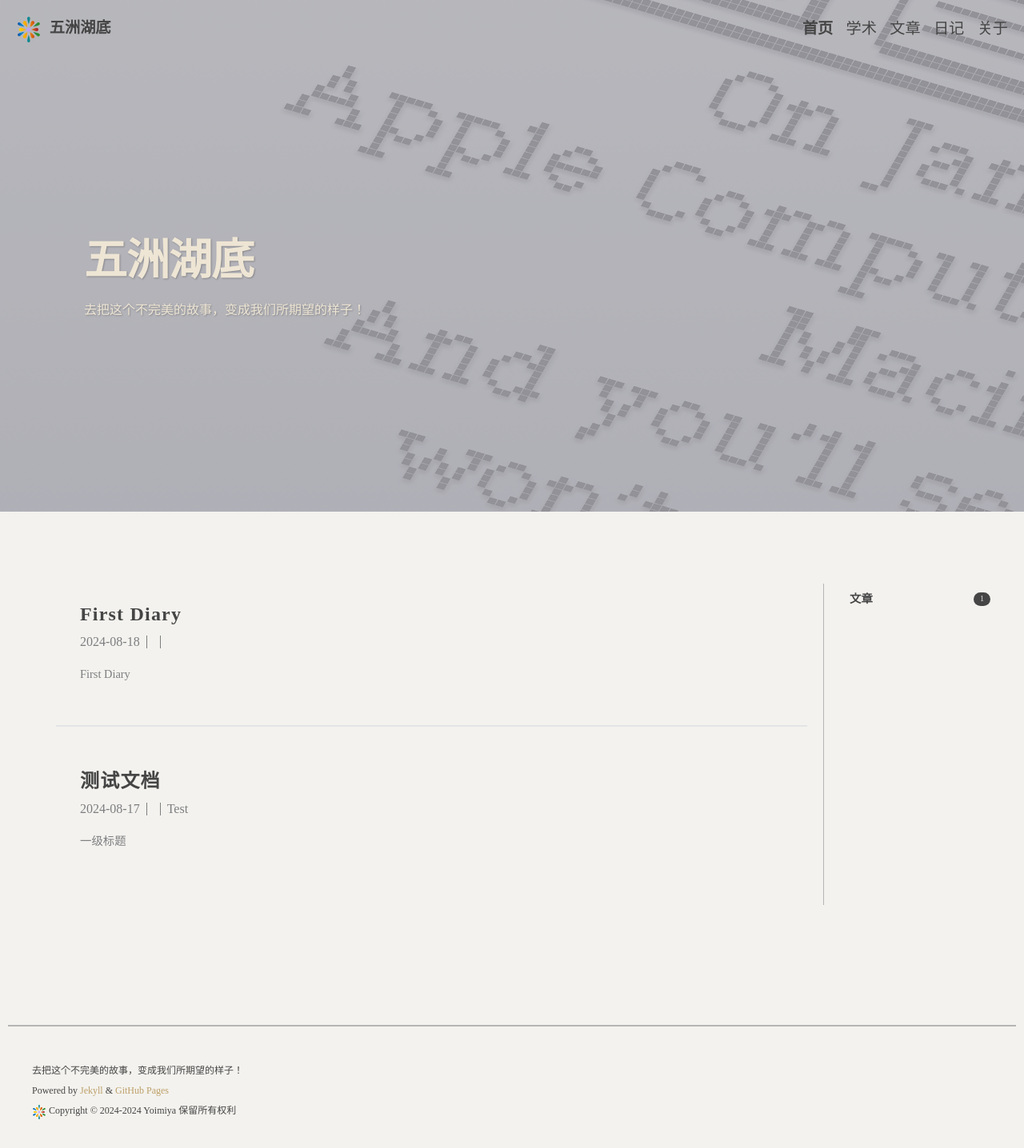
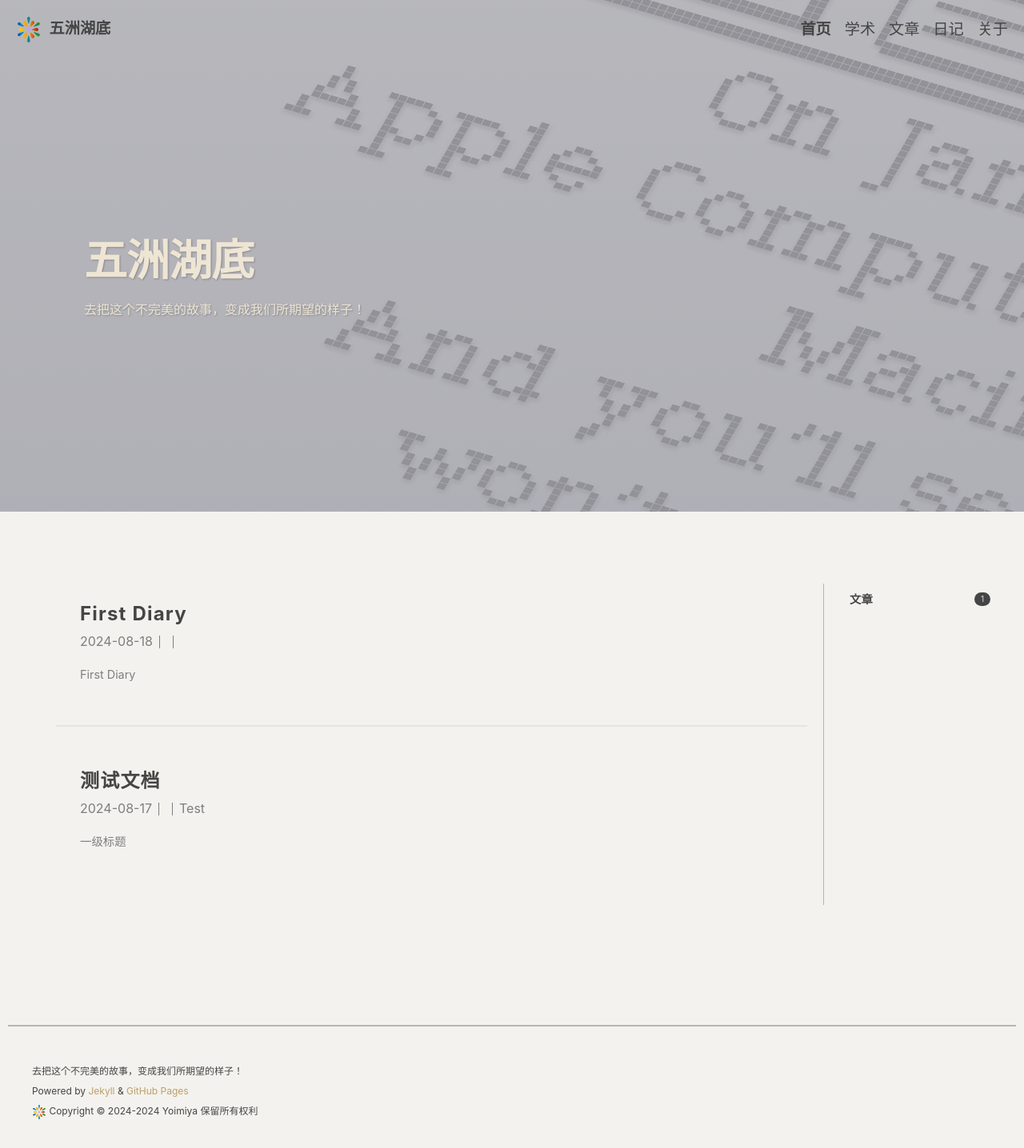
Before and after one commit to SJTUYoimiya/SJTUYoimiya.github.io, a Jekyll site: the page built from index.html, in a window 1280 px wide. Shown: the whole page at 80% size. Built offline with Jekyll 4.4.1, drawn with Linux system fonts in a browser that asks for light colours; some web fonts are replaced.

Commit message:
优化字体加载性能

```diff
--- a/_sass/fonts.scss
+++ b/_sass/fonts.scss
@@ -3,7 +3,7 @@
     font-family: 'Yoimiya';
     font-weight: 400;
     font-style: normal;
-    src: url('assets/fonts/PingFangSC-Regular.woff2') format('woff2');
+    src: url('/assets/fonts/PingFangSC-Regular.woff2') format('woff2');
     font-display: swap;
 }
 
@@ -12,7 +12,7 @@
     font-family: 'JetBrains Mono';
     font-weight: 400;
     font-style: normal;
-    src: url('assets/fonts/JetbrainsMono/JetBrainsMono-Regular.woff2') format('woff2');
+    src: url('/assets/fonts/JetbrainsMono/JetBrainsMono-Regular.woff2') format('woff2');
     font-display: swap;
 }
 
@@ -20,7 +20,7 @@
     font-family: 'JetBrains Mono';
     font-weight: 400;
     font-style: italic;
-    src: url('assets/fonts/JetbrainsMono/JetBrainsMono-Italic.woff2') format('woff2');
+    src: url('/assets/fonts/JetbrainsMono/JetBrainsMono-Italic.woff2') format('woff2');
     font-display: swap;
 }
 
@@ -28,7 +28,7 @@
     font-family: 'JetBrains Mono';
     font-weight: 700;
     font-style: normal;
-    src: url('assets/fonts/JetbrainsMono/JetBrainsMono-Bold.woff2') format('woff2');
+    src: url('/assets/fonts/JetbrainsMono/JetBrainsMono-Bold.woff2') format('woff2');
     font-display: swap;
 }
 
@@ -36,11 +36,11 @@
     font-family: 'JetBrains Mono';
     font-weight: 700;
     font-style: italic;
-    src: url('assets/fonts/JetbrainsMono/JetBrainsMono-BoldItalic.woff2') format('woff2');
+    src: url('/assets/fonts/JetbrainsMono/JetBrainsMono-BoldItalic.woff2') format('woff2');
     font-display: swap;
 }
 
 :root {
-    --font-family-main: var('Yoimiya', -apple-system, BlinkMacSystemFont, "PingFang SC", "Microsoft YaHei", 'Helvetica Neue', Helvetica, Arial, sans-serif);
-    --font-family-monospace: var('Jetbrains Mono', 'Jetbrains Mono NL', ui-monospace, 'SFMono-Regular', 'SF Mono', Menlo, Consolas, 'Liberation Mono', monospace)
+    --font-family-main: 'Yoimiya', -apple-system, BlinkMacSystemFont, "PingFang SC", "Microsoft YaHei", 'Helvetica Neue', Helvetica, Arial, sans-serif;
+    --font-family-monospace: 'Jetbrains Mono', 'Jetbrains Mono NL', ui-monospace, 'SFMono-Regular', 'SF Mono', Menlo, Consolas, 'Liberation Mono', monospace;
 }
--- a/_sass/variables.scss
+++ b/_sass/variables.scss
@@ -3,9 +3,6 @@
 
 $background-color: #0086D119;
 $image-banner: url('/assets/images/banner.png');
-
-$font-family-main: 'PingFang SC', 'SF Pro', 'Microsoft YaHei', 'Helvetica Neue', Helvetica, Arial, sans-serif;
-$font-family-monospace: 'Jetbrains Mono', Consolas, 'Liberation Mono', Menlo, Courier, monospace;
 
 $color-space-black: #2C2E2F;  // 深色模式背景
 $color-midnight: #303640;
```
